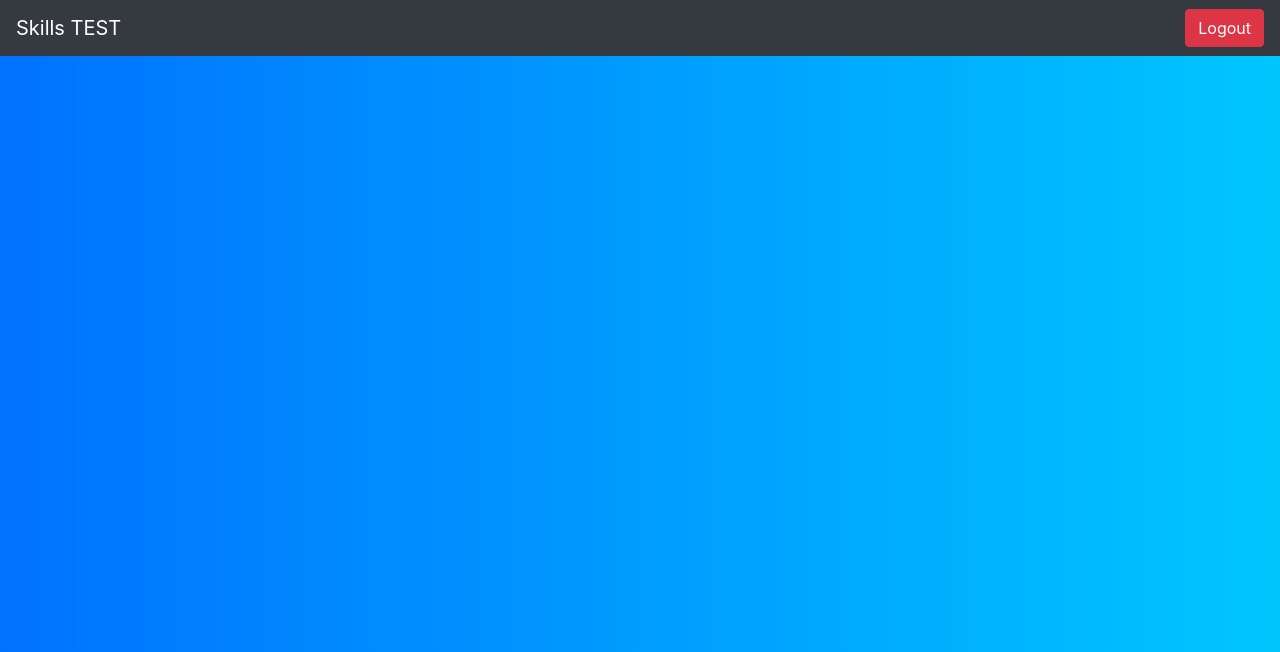
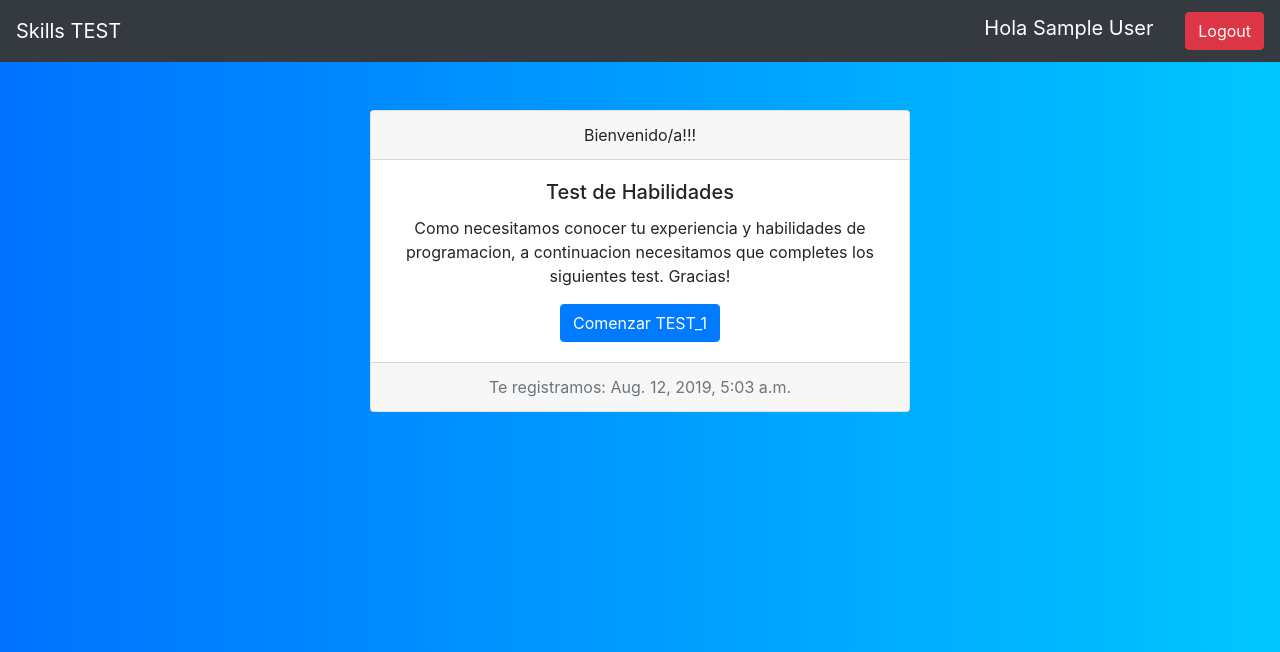
Before and after one commit to df2017/skillstest, a Django app: page /home/ in a window 1280 px wide. Shown: the top 652 px of the page. Run offline with Django 3.2, Linux system fonts and the light colour scheme; the visitor is signed in with stand-in values (Sample User, id 1); some libraries are stand-ins or nearby versions.

Commit message:
template home

```diff
--- a/apps/core/views.py
+++ b/apps/core/views.py
@@ -3,7 +3,7 @@ from django.contrib.auth.forms import AuthenticationForm
 from django.http import HttpResponseRedirect
 from django.contrib.auth import login, logout
 from django.urls import reverse_lazy
-
+from django.contrib.auth.models import User
 
 class LoginView(FormView):
     form_class = AuthenticationForm
@@ -11,6 +11,7 @@ class LoginView(FormView):
     success_url = '/home/'
 
     def dispatch(self, request, *args, **kwargs):
+
         if request.user.is_authenticated:
             return HttpResponseRedirect(self.success_url)
         else:
--- a/templates/home/home.html
+++ b/templates/home/home.html
@@ -2,16 +2,44 @@
 
 {% block nav %}
 <nav class="navbar navbar-expand-lg  navbar-dark bg-dark">
-  <a class="navbar-brand" href="#">Skills TEST</a>
+    <a class="navbar-brand" href="#">Skills TEST</a>
     <ul class="navbar-nav mr-auto">
     </ul>
-     <form action="{% url 'logout' %}" method="post">
-         {% csrf_token %}
-      <button class="btn btn-danger my-2 my-sm-0" type="submit">Logout</button>
+    <form action="{% url 'logout' %}" method="post">
+        {% csrf_token %}
+        <a class="navbar-brand text-white">Hola&nbsp;{{user.get_full_name}}&nbsp;&nbsp;</a>
+        <button class="btn btn-danger my-2 my-sm-1" type="submit">Logout</button>
     </form>
 
 </nav>
 {% endblock %}
+
 {% block content %}
+<div class="container">
+    <br>
+    <br>
 
+    <div class="row">
+        <div class="col-xl-3">
+        </div>
+        <div class="col-xl-6">
+            <div class="card text-center">
+                <div class="card-header">
+                    Bienvenido/a!!!
+                </div>
+                <div class="card-body">
+                    <h5 class="card-title">Test de Habilidades</h5>
+                    <p class="card-text">Como necesitamos conocer tu experiencia y habilidades de programacion,
+                        a continuacion necesitamos que completes los siguientes test. Gracias!</p>
+                    <a href="#" class="btn btn-primary">Comenzar TEST_1</a>
+                </div>
+                <div class="card-footer text-muted">
+                    Te registramos: {{user.date_joined}}
+                </div>
+            </div>
+        </div>
+        <div class="col-xl-3">
+        </div>
+    </div>
+</div>
 {% endblock %}
```
Also changed, not shown: templates/login/login.html (indentation only).
